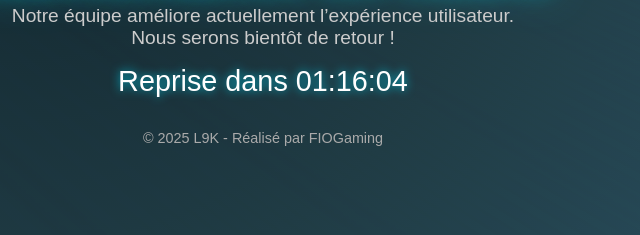
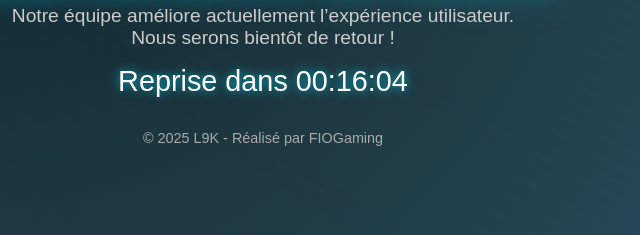
Before and after one commit to postsite/L9K, a plain HTML site: page index.html in a window 1280 px wide. Shown: the part 465-700 px from the top of the page, 377-1017 px from the left. Drawn offline with Linux system fonts and the light colour scheme.

Commit message:
Update index.html

```diff
--- a/index.html
+++ b/index.html
@@ -223,7 +223,7 @@
   <script>
     // === CONFIGURATION DE LA DATE DE FIN ===
     // 📅 Exemple : 7 novembre 2025 à 15h30
-    const targetDate = new Date("2025-11-07T23:00:00").getTime();
+    const targetDate = new Date("2025-11-07T22:00:00").getTime();
 
     function updateCounter() {
       const now = new Date().getTime();
```
